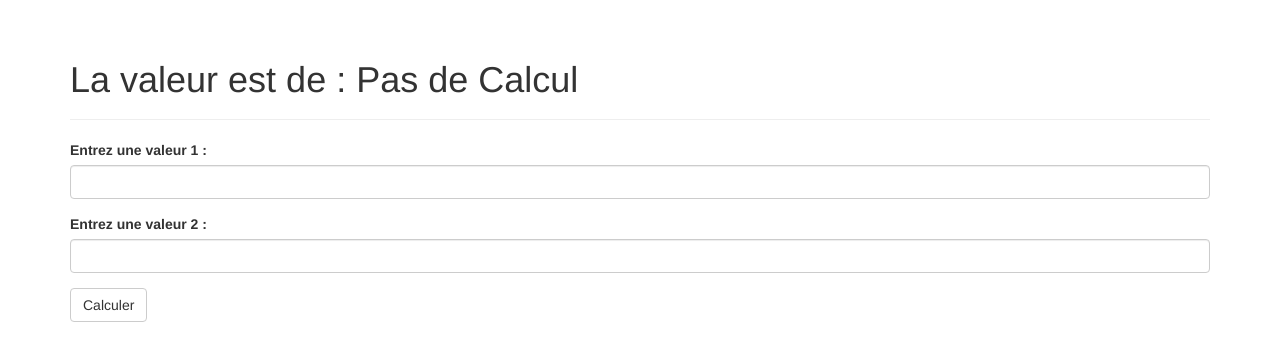
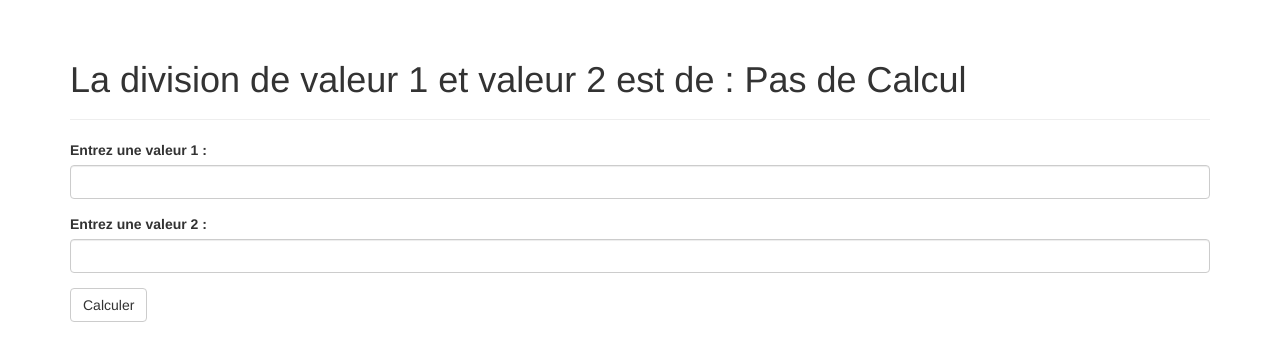
Before and after one commit to sofiannagounine/web_server_flask, a Flask app: page / in a window 1280 px wide. Shown: the part 52-413 px from the top of the page. Run offline with Flask 2, Linux system fonts and the light colour scheme; some libraries are stand-ins or nearby versions.

Commit message:
Changement de formattage du resultat de la division

```diff
--- a/templates/index.html
+++ b/templates/index.html
@@ -5,7 +5,7 @@
 
 {% block page_content %}
 <div class="page-header">
-    <h1>La valeur est de : {% if result %}{{ result }}{% else %}Pas de Calcul{% endif %}</h1>
+    <h1>La division de valeur 1 et valeur 2 est de : {% if result %}{{ result }}{% else %}Pas de Calcul{% endif %}</h1>
 </div>
 {{ wtf.quick_form(form) }}
 {% endblock %}
```
